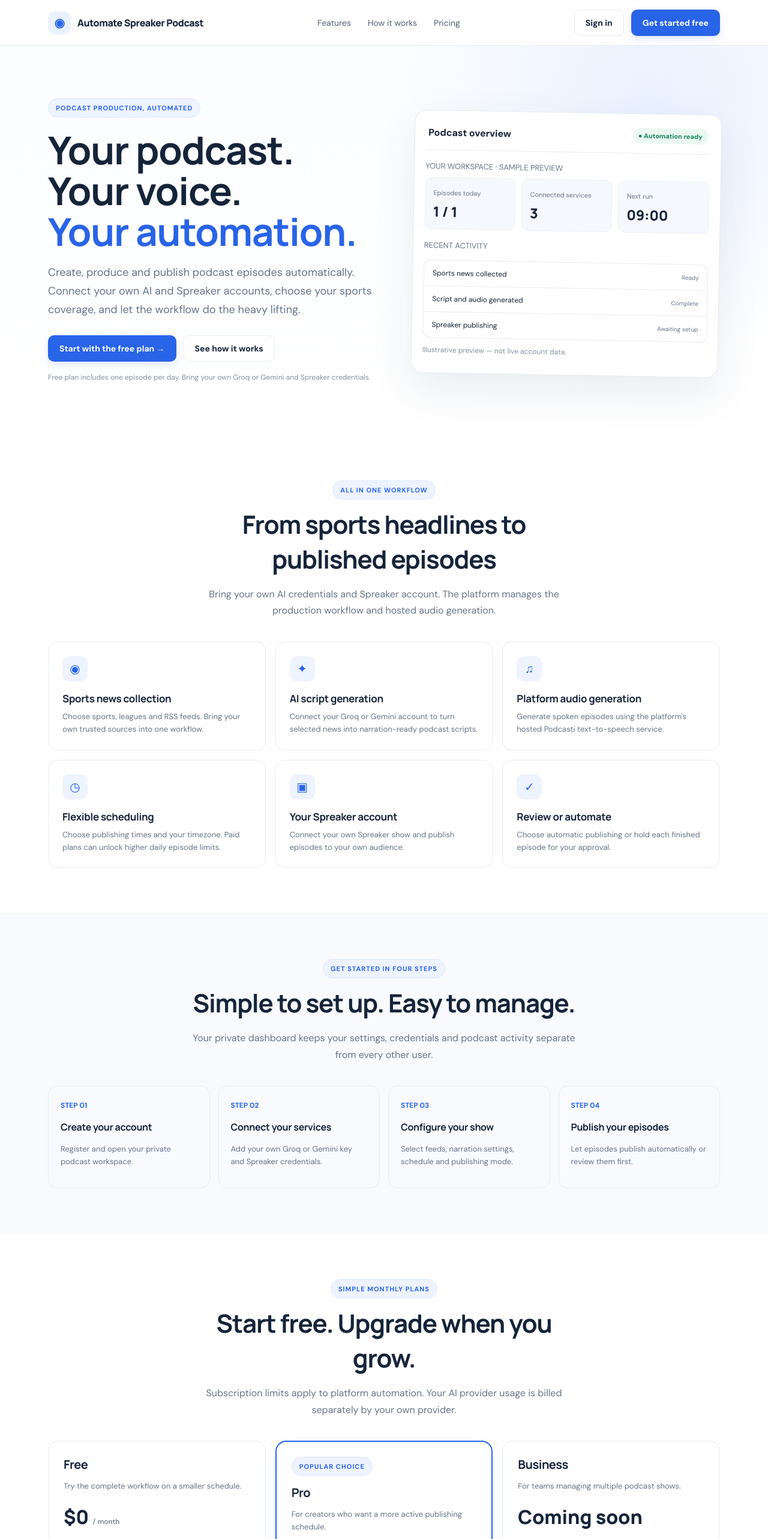
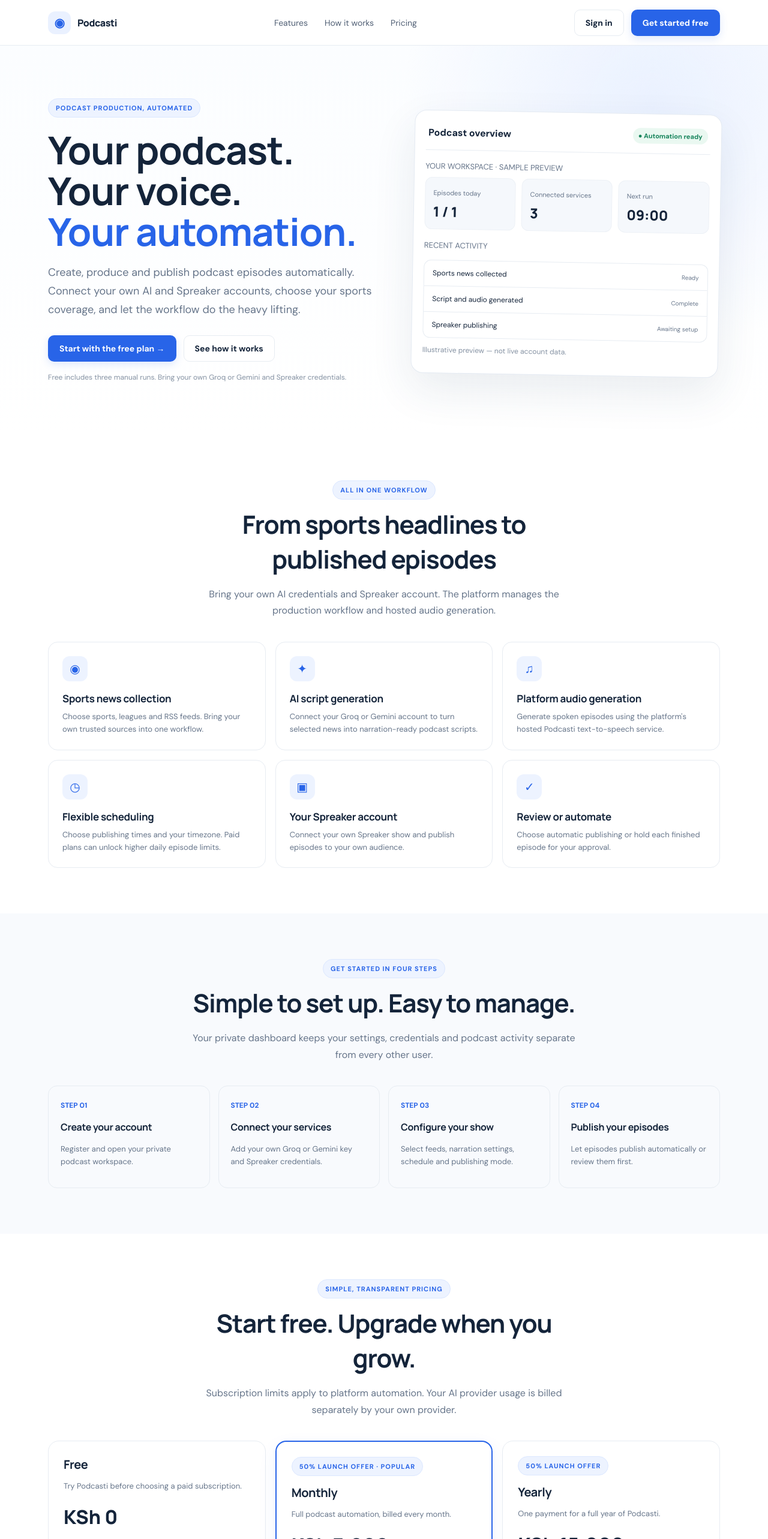
Before and after one commit to Sportsnewsauto/Sportnewsauto, a Next.js app in the folder website/: page / in a window 1280 px wide. Shown: the top 2566 px of the page at 60% size. Built offline with nearby package versions, Linux system fonts and the light colour scheme.

Commit message:
Publish Podcasti Free, Monthly and Yearly pricing

```diff
--- a/website/app/page.tsx
+++ b/website/app/page.tsx
@@ -14,7 +14,7 @@ export default function HomePage() {
     <>
       <header className="site-header">
         <div className="container nav">
-          <Link href="/" className="brand"><span className="brand-mark">◉</span><span>Automate Spreaker Podcast</span></Link>
+          <Link href="/" className="brand"><span className="brand-mark">◉</span><span>Podcasti</span></Link>
           <nav className="nav-links"><a href="#features">Features</a><a href="#how-it-works">How it works</a><a href="#pricing">Pricing</a></nav>
           <div className="nav-actions"><Link className="btn btn-outline" href="/login">Sign in</Link><Link className="btn btn-primary" href="/signup">Get started free</Link></div>
         </div>
@@ -28,7 +28,7 @@ export default function HomePage() {
               <h1>Your podcast.<br/>Your voice.<br/><span style={{color:"var(--blue)"}}>Your automation.</span></h1>
               <p className="hero-copy">Create, produce and publish podcast episodes automatically. Connect your own AI and Spreaker accounts, choose your sports coverage, and let the workflow do the heavy lifting.</p>
               <div className="hero-actions"><Link className="btn btn-primary" href="/signup">Start with the free plan →</Link><a className="btn btn-outline" href="#how-it-works">See how it works</a></div>
-              <p className="microcopy">Free plan includes one episode per day. Bring your own Groq or Gemini and Spreaker credentials.</p>
+              <p className="microcopy">Free includes three manual runs. Bring your own Groq or Gemini and Spreaker credentials.</p>
             </div>
             <div className="preview">
               <div className="preview-top"><span>Podcast overview</span><span className="status">● Automation ready</span></div>
@@ -70,18 +70,19 @@ export default function HomePage() {
 
         <section className="section" id="pricing">
           <div className="container">
-            <div className="section-head"><span className="eyebrow">SIMPLE MONTHLY PLANS</span><h2>Start free. Upgrade when you grow.</h2><p>Subscription limits apply to platform automation. Your AI provider usage is billed separately by your own provider.</p></div>
+            <div className="section-head"><span className="eyebrow">SIMPLE, TRANSPARENT PRICING</span><h2>Start free. Upgrade when you grow.</h2><p>Subscription limits apply to platform automation. Your AI provider usage is billed separately by your own provider.</p></div>
             <div className="pricing-grid">
-              <article className="plan"><h3>Free</h3><p>Try the complete workflow on a smaller schedule.</p><div className="price">$0 <small>/ month</small></div><ul><li>1 episode per day</li><li>One podcast workspace</li><li>Bring your own AI keys</li><li>Your own Spreaker account</li><li>Hosted Podcasti audio generation</li></ul><Link className="btn btn-outline" href="/signup">Start free</Link></article>
-              <article className="plan featured"><span className="eyebrow">POPULAR CHOICE</span><h3 style={{marginTop:14}}>Pro</h3><p>For creators who want a more active publishing schedule.</p><div className="price">Coming soon</div><ul><li>Higher daily episode allowance</li><li>Expanded sports feed controls</li><li>Advanced scheduling</li><li>Automatic or approval publishing</li><li>Extended episode history</li></ul><a className="btn btn-primary" href="mailto:hello@automatespreakerpodcast.com">Join the waitlist</a></article>
-              <article className="plan"><h3>Business</h3><p>For teams managing multiple podcast shows.</p><div className="price">Coming soon</div><ul><li>Multiple podcast workspaces</li><li>Higher automation allowances</li><li>Team access options</li><li>Advanced reporting</li><li>Priority support</li></ul><a className="btn btn-outline" href="mailto:hello@automatespreakerpodcast.com">Contact us</a></article>
+              <article className="plan"><h3>Free</h3><p>Try Podcasti before choosing a paid subscription.</p><div className="price">KSh 0</div><ul><li>3 manual runs for the lifetime of the account</li><li>Up to 5,000 script characters per episode</li><li>Up to 2 RSS feeds</li><li>One Podcasti voice: Bella</li><li>No automatic scheduled runs</li><li>Bring your own Groq or Gemini and Spreaker accounts</li></ul><Link className="btn btn-outline" href="/signup">Start free</Link></article>
+              <article className="plan featured"><span className="eyebrow">50% LAUNCH OFFER · POPULAR</span><h3 style={{marginTop:14}}>Monthly</h3><p>Full podcast automation, billed every month.</p><div className="price">KSh 3,000 <small>/ month</small></div><p><del>KSh 6,000</del> · Save 50%</p><ul><li>Up to 3 episodes per day</li><li>90 episodes per rolling 30 days</li><li>Up to 20 RSS feeds</li><li>Up to 50,000 script characters per episode</li><li>All standard Podcasti voices</li><li>Automatic schedules and manual runs</li></ul><Link className="btn btn-primary" href="/signup">Choose Monthly</Link></article>
+              <article className="plan"><span className="eyebrow">50% LAUNCH OFFER</span><h3 style={{marginTop:14}}>Yearly</h3><p>One payment for a full year of Podcasti.</p><div className="price">KSh 15,000 <small>/ year</small></div><p><del>KSh 30,000</del> · Save 50%</p><ul><li>Everything in Monthly</li><li>12 months of access</li><li>Equivalent to KSh 1,250 per month</li><li>Save KSh 21,000 versus 12 monthly payments</li><li>Renew by M-Pesa when your year ends</li></ul><Link className="btn btn-outline" href="/signup">Choose Yearly</Link></article>
             </div>
+            <p className="microcopy" style={{textAlign:"center",marginTop:18}}>Your AI provider and Spreaker fees are paid separately to those providers. Subscription limits apply to Podcasti platform usage. Paid usage: maximum 3 episodes per day and 90 in any rolling 30-day period.</p>
           </div>
         </section>
 
         <section className="section section-soft"><div className="container"><div className="callout"><div><h2>Ready to automate your podcast?</h2><p>Start with one episode a day and build your workflow at your own pace.</p></div><Link className="btn btn-primary" href="/signup">Explore the dashboard →</Link></div></div></section>
       </main>
-      <footer className="site-footer"><div className="container footer-inner"><span>© {new Date().getFullYear()} Automate Spreaker Podcast</span><span>Built for independent podcast creators.</span></div></footer>
+      <footer className="site-footer"><div className="container footer-inner"><span>© {new Date().getFullYear()} Podcasti</span><span>Built for independent podcast creators.</span></div></footer>
     </>
   );
 }
```
